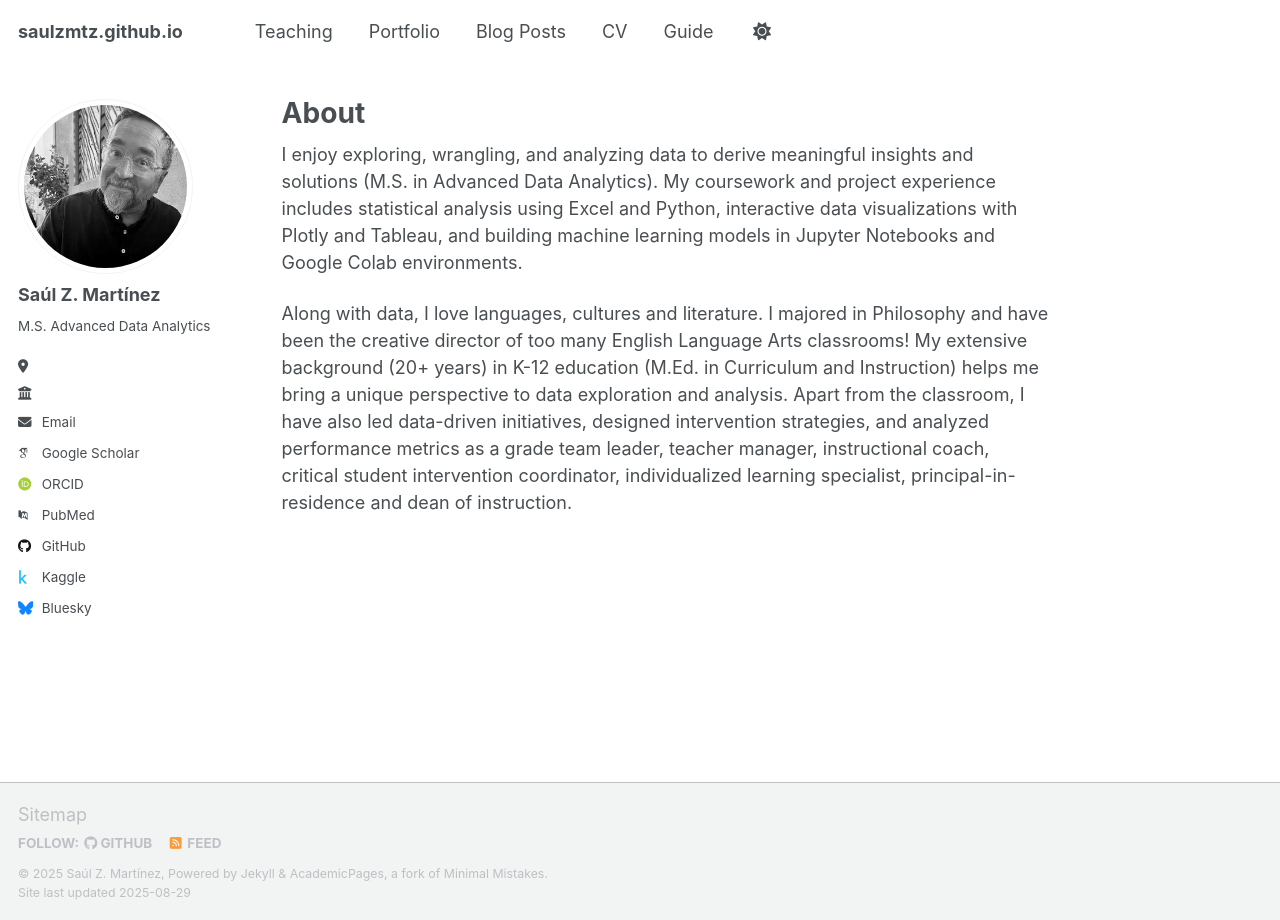
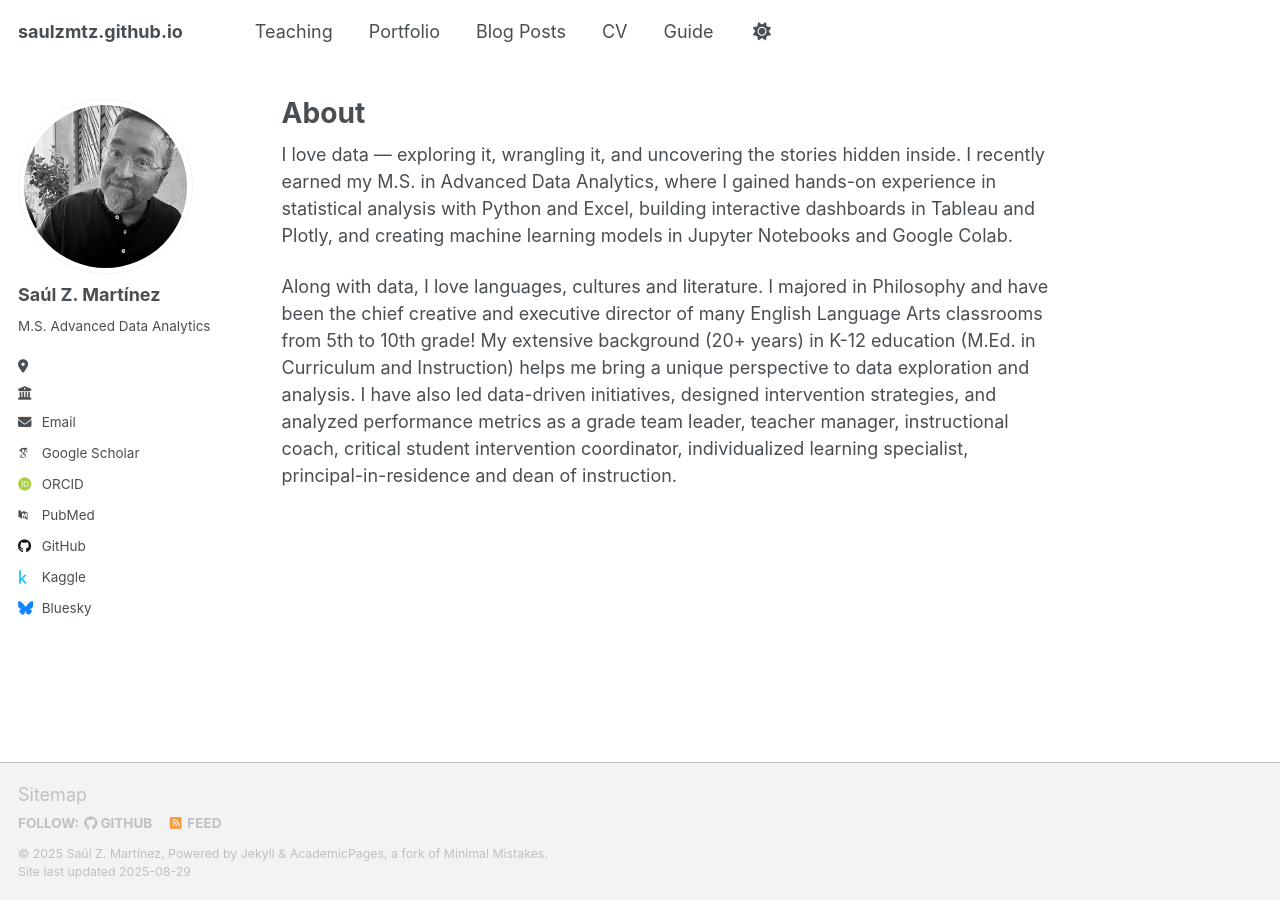
Before and after one commit to saulzmtz/saulzmtz.github.io, a Jekyll site: the page built from _pages/about.md, in a window 1280 px wide. Built offline with Jekyll 4.4.1, drawn with Linux system fonts in a browser that asks for light colours; some web fonts are replaced; a script that is not in the unit is left out.

Commit message:
Update about page content for clarity
Revised personal statement to enhance clarity and engagement.

```diff
--- a/_pages/about.md
+++ b/_pages/about.md
@@ -7,6 +7,6 @@ redirect_from:
   - /about.html
 ---
 
-I enjoy exploring, wrangling, and analyzing data to derive meaningful insights and solutions (M.S. in Advanced Data Analytics). My coursework and project experience includes statistical analysis using Excel and Python, interactive data visualizations with Plotly and Tableau, and building machine learning models in Jupyter Notebooks and Google Colab environments.
+I love data — exploring it, wrangling it, and uncovering the stories hidden inside. I recently earned my M.S. in Advanced Data Analytics, where I gained hands-on experience in statistical analysis with Python and Excel, building interactive dashboards in Tableau and Plotly, and creating machine learning models in Jupyter Notebooks and Google Colab.
 
-Along with data, I love languages, cultures and literature. I majored in Philosophy and have been the creative director of too many English Language Arts classrooms! My extensive background (20+ years) in K-12 education (M.Ed. in Curriculum and Instruction) helps me bring a unique perspective to data exploration and analysis. Apart from the classroom, I have also led data-driven initiatives, designed intervention strategies, and analyzed performance metrics as a grade team leader, teacher manager, instructional coach, critical student intervention coordinator, individualized learning specialist, principal-in-residence and dean of instruction.
+Along with data, I love languages, cultures and literature. I majored in Philosophy and have been the chief creative and executive director of many English Language Arts classrooms from 5th to 10th grade! My extensive background (20+ years) in K-12 education (M.Ed. in Curriculum and Instruction) helps me bring a unique perspective to data exploration and analysis. I have also led data-driven initiatives, designed intervention strategies, and analyzed performance metrics as a grade team leader, teacher manager, instructional coach, critical student intervention coordinator, individualized learning specialist, principal-in-residence and dean of instruction.
```
